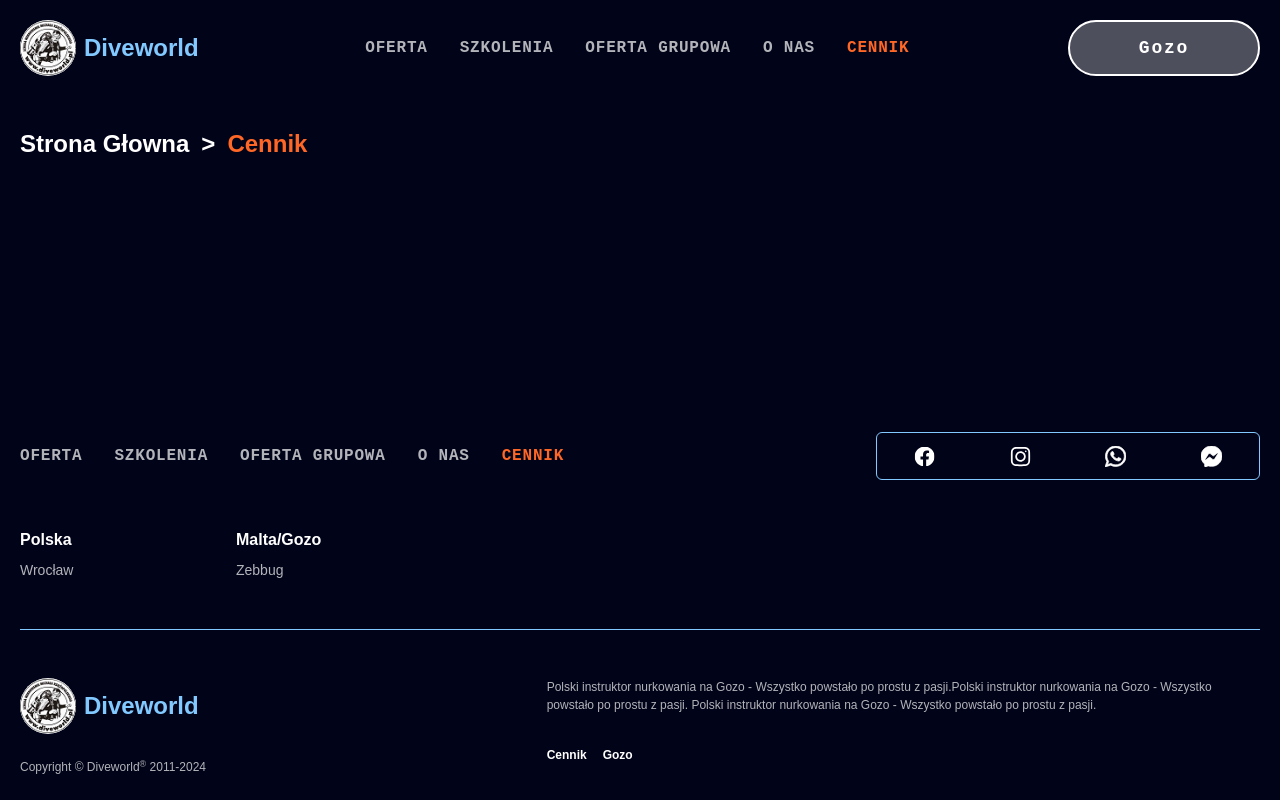
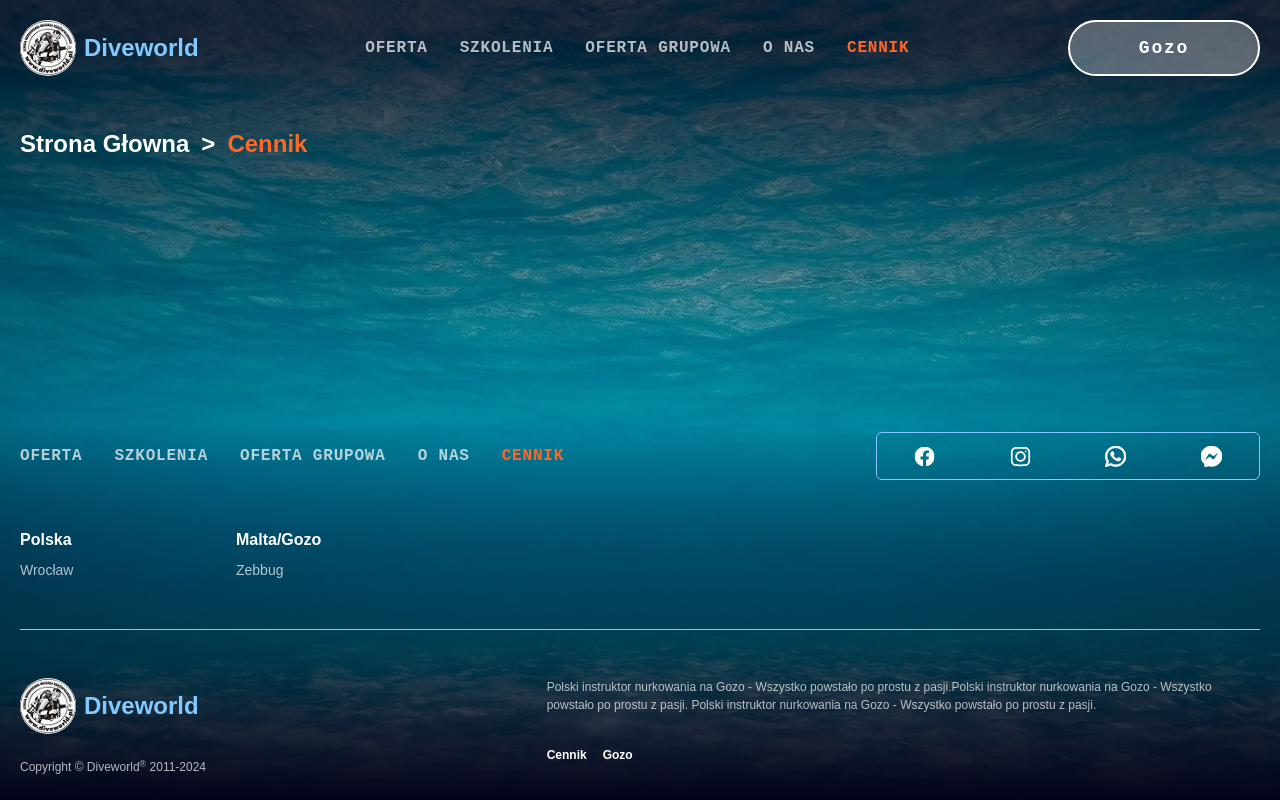
Before and after one commit to MattFvnDev/Diveworld, a React (Vite) app: page /cennik in a window 1280 px wide. Built offline with nearby package versions, Linux system fonts and the light colour scheme.

Commit message:
Pricelist Page UI Mask image props

```diff
--- a/src/pages/Pricelist.jsx
+++ b/src/pages/Pricelist.jsx
@@ -1,8 +1,10 @@
-import { PagesHeader } from "../components"
+import { backgroundsand } from "../assets"
+import { Mask, PagesHeader } from "../components"
 
 const Pricelist = () => {
   return (
     <>
+    <Mask img={backgroundsand}/>
     <PagesHeader/>
     </>
   )
```
